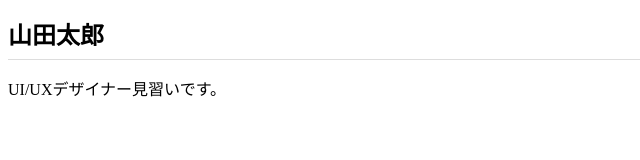
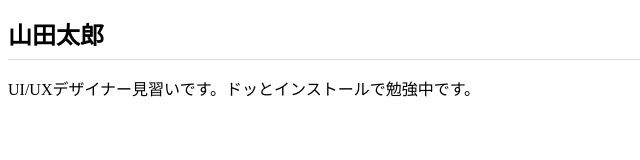
Before and after one commit to kai-unz/kai-unz.github.io, a plain HTML site: page index.html in a window 1280 px wide. Shown: the whole page, without its empty margins (0-640 px from the left). Drawn offline with Linux system fonts and the light colour scheme; files that its build step writes are made by us from their sources.

Commit message:
Add files via upload

```diff
--- a/index.html
+++ b/index.html
@@ -7,6 +7,6 @@
 </head>
 <body>
   <h1>山田太郎</h1>
-  <p>UI/UXデザイナー見習いです。</p>
+  <p>UI/UXデザイナー見習いです。ドッとインストールで勉強中です。</p>
 </body>
 </html>
```
